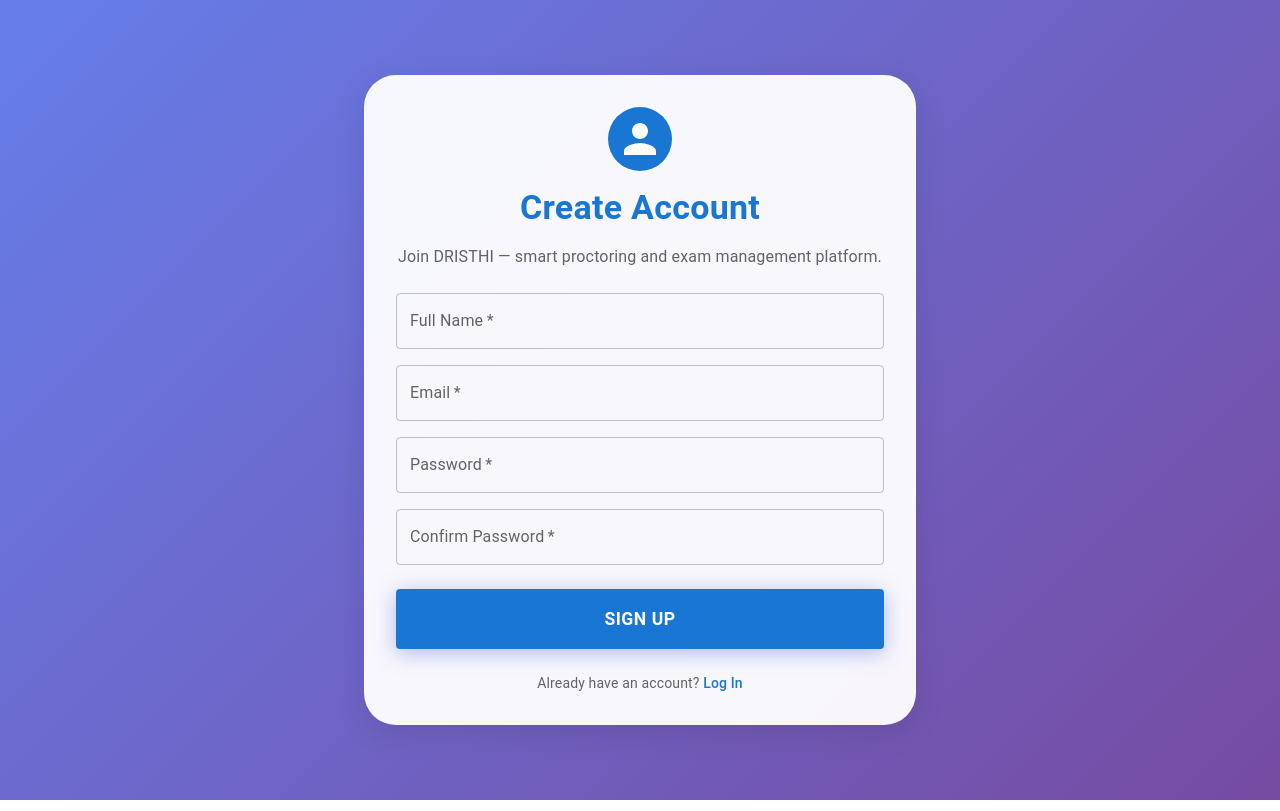
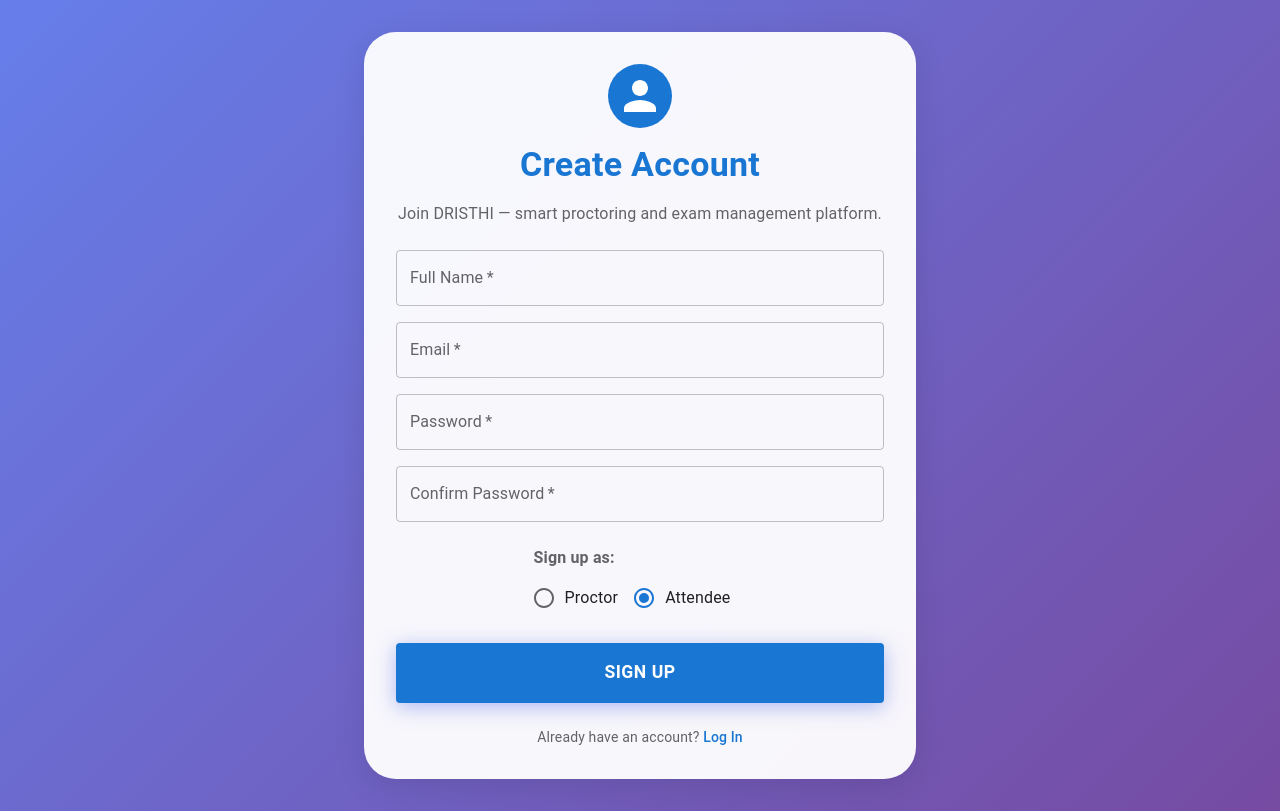
Before and after one commit to pramit-1/Drishti-a-proctoring-system, a Next.js app in the folder frontend/: page /signup in a window 1280 px wide. Built offline with nearby package versions, Linux system fonts and the light colour scheme.

Commit message:
signup change

```diff
--- a/frontend/src/app/signup/page.jsx
+++ b/frontend/src/app/signup/page.jsx
@@ -10,9 +10,15 @@ import {
   Button,
   Link,
   Alert,
+  Radio,
+  RadioGroup,
+  FormControlLabel,
+  FormControl,
+  FormLabel,
 } from "@mui/material";
 
 const Signup = () => {
+    const [role, setRole] = useState("attendee");
   const [name, setName] = useState("");
   const [email, setEmail] = useState("");
   const [password, setPassword] = useState("");
@@ -126,6 +132,7 @@ const Signup = () => {
               />
             </Box>
 
+
             <Box mb={3}>
               <TextField
                 label="Confirm Password"
@@ -139,6 +146,33 @@ const Signup = () => {
                 disabled={isSubmitting}
               />
             </Box>
+
+            {/* Role selection radio buttons */}
+            <FormControl component="fieldset" sx={{ mb: 3, textAlign: "left" }}>
+              <FormLabel component="legend" sx={{ mb: 1, fontWeight: "600" }}>
+                Sign up as:
+              </FormLabel>
+              <RadioGroup
+                row
+                aria-label="role"
+                name="role"
+                value={role}
+                onChange={(e) => setRole(e.target.value)}
+              >
+                <FormControlLabel
+                  value="proctor"
+                  control={<Radio color="primary" />}
+                  label="Proctor"
+                  disabled={isSubmitting}
+                />
+                <FormControlLabel
+                  value="attendee"
+                  control={<Radio color="primary" />}
+                  label="Attendee"
+                  disabled={isSubmitting}
+                />
+              </RadioGroup>
+            </FormControl>
 
             <Button
               variant="contained"
```
